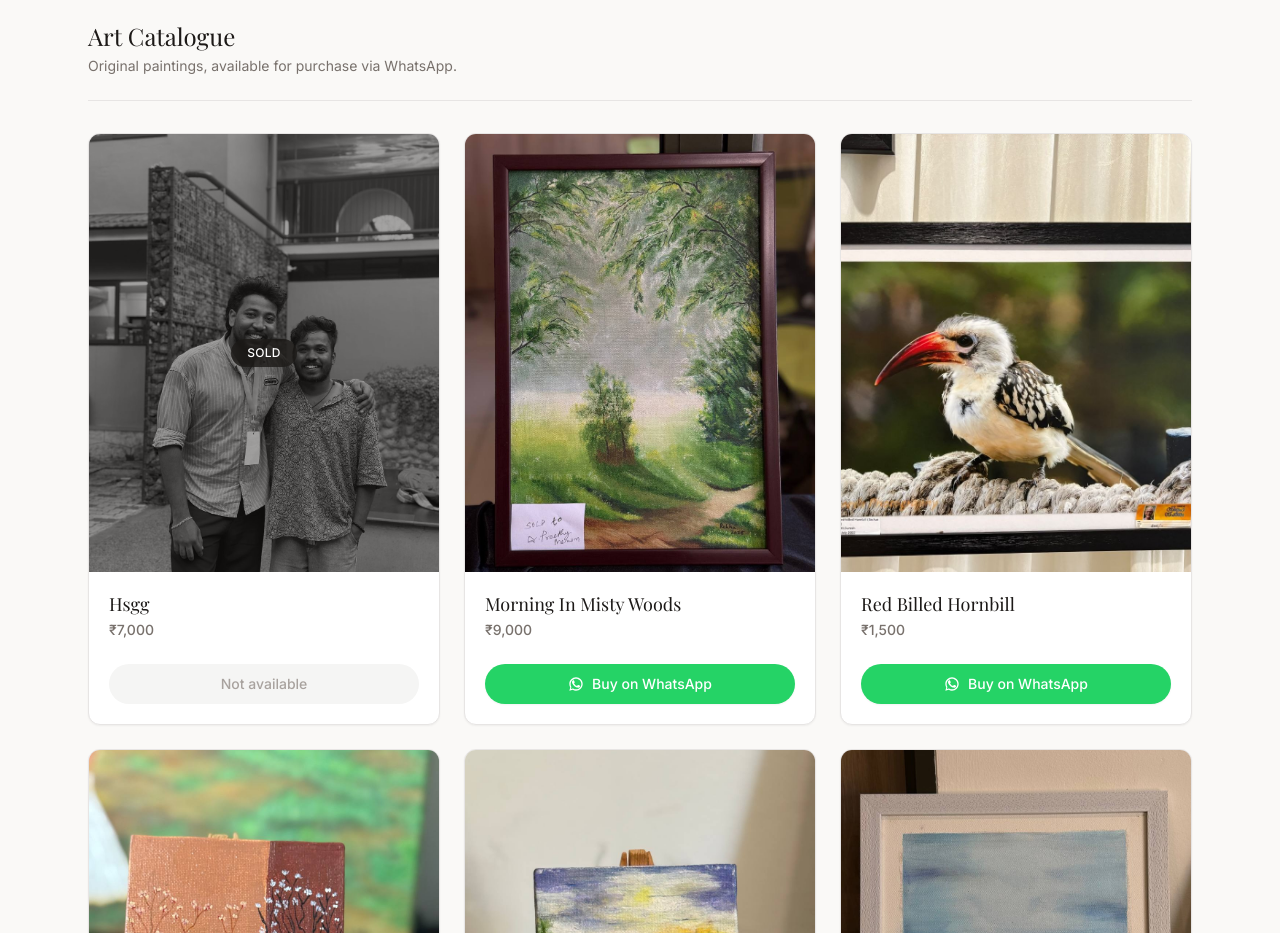
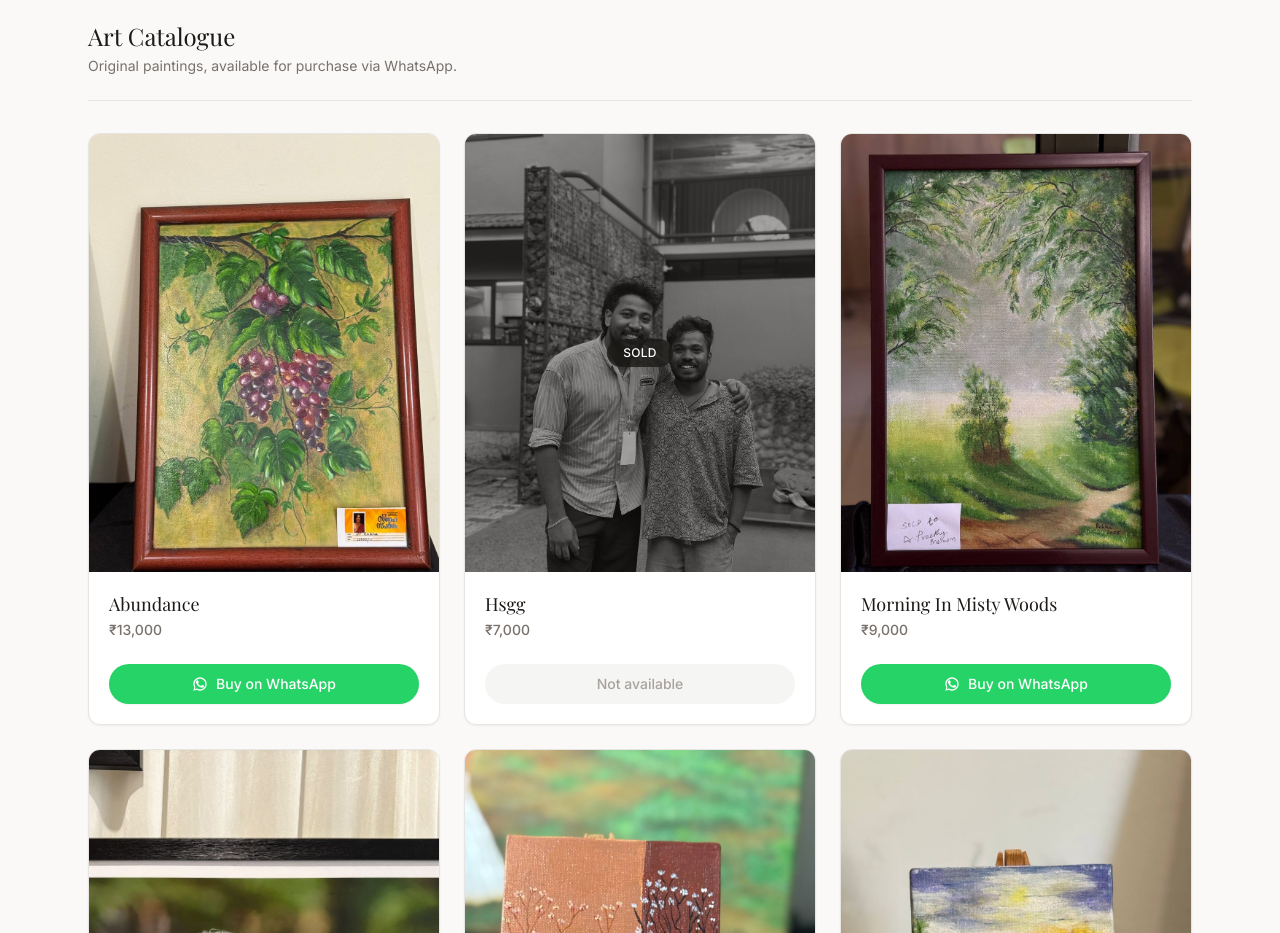
Before and after one commit to jasilmohmd/Art-catalogue, a Next.js app: page / in a window 1280 px wide. Shown: the part 820-1753 px from the top of the page. Built offline with nearby package versions, Linux system fonts and the light colour scheme; a web font is replaced by a local one.

Commit message:
feat: add Abundance artwork

```diff
--- a/data/artworks.ts
+++ b/data/artworks.ts
@@ -9,6 +9,13 @@ export type Artwork = {
 };
 
 export const artworks: Artwork[] = [
+  {
+    id: "abundance",
+    name: "Abundance",
+    price: 13000,
+    image: "/artworks/abundance-13000.jpg",
+    available: true,
+  },
   {
     id: "hsgg",
     name: "Hsgg",
```
Also changed, not shown: public/artworks/abundance-13000.jpg (added).
